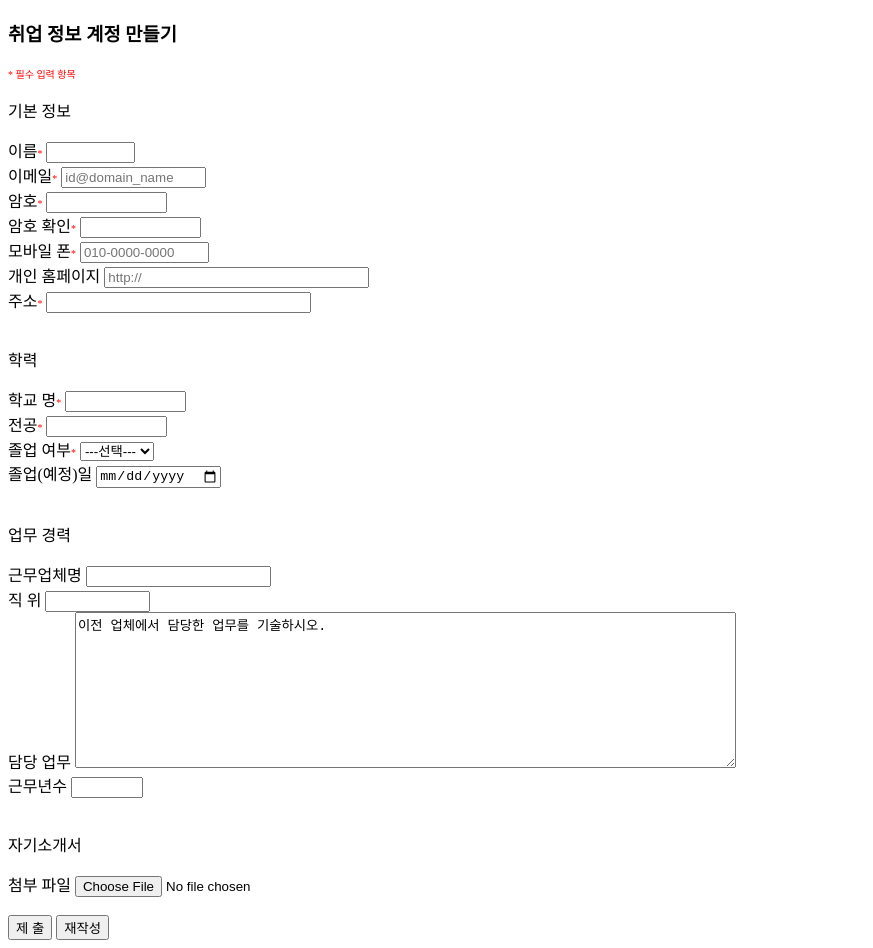
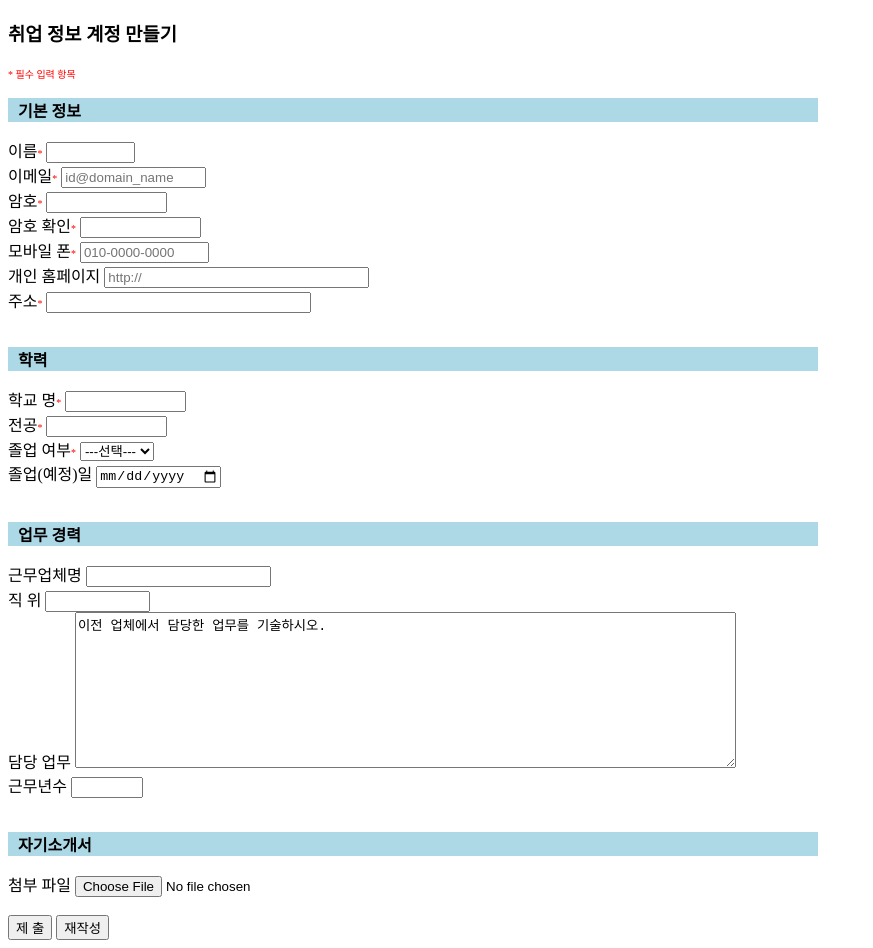
Before and after one commit to goeungoni/home, a plain HTML site: page reports/HW02.html in a window 1280 px wide. Shown: the whole page, without its empty margins (0-873 px from the left). Drawn offline with Linux system fonts and the light colour scheme.

Commit message:
두번재 스타일적용

```diff
--- a/reports/HW02.html
+++ b/reports/HW02.html
@@ -5,7 +5,7 @@
     <title>취업 정보 계정 폼02</title>
     <style>
         span{color:red; font-size: 10px;}
-
+        p{font-weight: bold; background-color: lightblue; width: 800px; padding-left: 10px;}
     </style>
 </head>
 <body>
```
